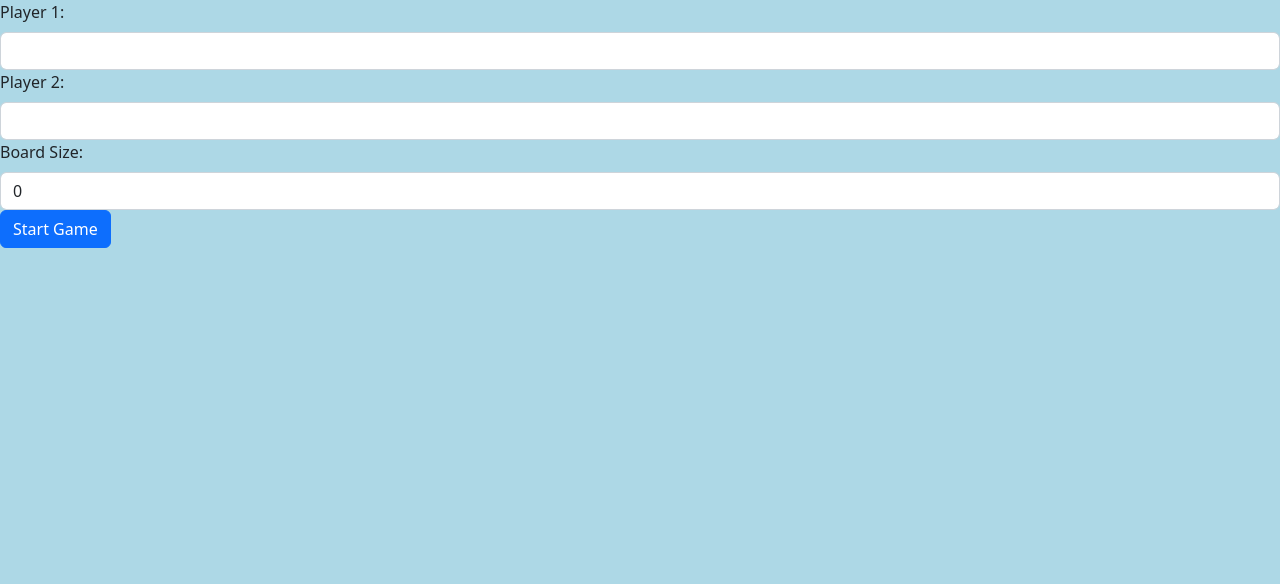
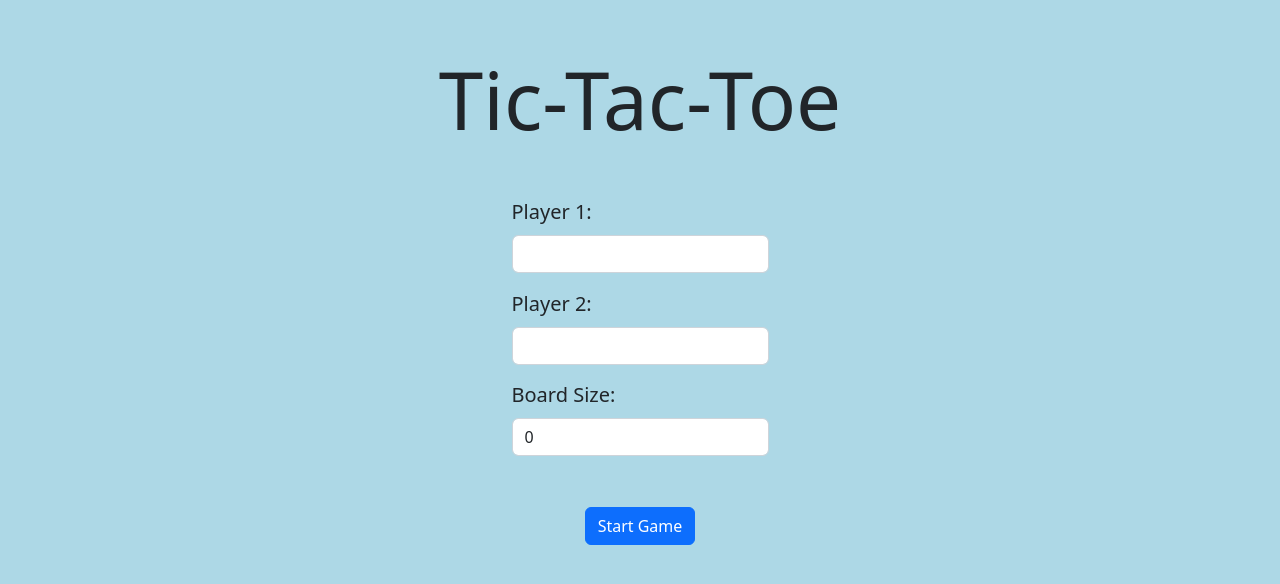
Before and after one commit to bengabay11/Tic-Tac-Toe, a React (Create React App) app: page / in a window 1280 px wide. Shown: the top 584 px of the page. Built offline with nearby package versions, Linux system fonts and the light colour scheme.

Commit message:
improve login page css

```diff
--- a/src/components/App/App.css
+++ b/src/components/App/App.css
@@ -13,32 +13,12 @@ body {
     margin: 0;
 }
 
-.game {
-    display: flex;
-    flex-direction: column;
-}
-
 .game-info {
     margin: 0 auto;
-    margin-top: 4%;
     display: flex;
     flex-direction: column;
     align-items: center;
     justify-content: center;
-}
-
-.game-board {
-    margin-right: 20px;
-    display: flex;
-    flex-direction: row;
-    margin: 0 auto;
-    margin-top: 60px;
-}
-
-.restart-button {
-    cursor: pointer;
-    margin: 0 auto;
-    margin-top: 40px;
 }
 
 .game-over {
@@ -78,14 +58,3 @@ body {
     max-width: 600px;
     margin: 0 auto;
 }
-
-.game-buttons {
-    display: flex;
-    align-items: center;
-    justify-content: center;
-    margin-top: 30px;
-}
-
-.game-buttons button {
-    margin: 20px; /* Adjust the margin as needed */
-}
--- /dev/null
+++ b/src/components/Game/Game.css
@@ -0,0 +1,29 @@
+.game {
+    display: flex;
+    flex-direction: column;
+}
+
+.game-board {
+    margin-right: 20px;
+    display: flex;
+    flex-direction: row;
+    margin: 0 auto;
+    margin-top: 60px;
+}
+
+.restart-button {
+    cursor: pointer;
+    margin: 0 auto;
+    margin-top: 40px;
+}
+
+.game-buttons {
+    display: flex;
+    align-items: center;
+    justify-content: center;
+    margin-top: 30px;
+}
+
+.game-buttons button {
+    margin: 20px;
+}
--- a/src/components/Game/Game.tsx
+++ b/src/components/Game/Game.tsx
@@ -12,6 +12,8 @@ import {
 import GameStatus from '../GameStatus/GameStatus';
 import GameOverModal from '../GameOverModal/GameOverModal';
 import { useNavigate } from 'react-router-dom';
+import GameTitle from '../GameTitle/GameTitle';
+import './Game.css';
 
 type BoardType = SquareOwnership[][];
 
@@ -71,8 +73,8 @@ const Game: React.FC<GameProps> = ({
 
     return (
         <div className="game">
+            <GameTitle />
             <div className="game-info">
-                <div className="display-1">{config.gameTitle}</div>
                 <GameStatus
                     firstPlayer={firstPlayer}
                     secondPlayer={secondPlayer}
--- /dev/null
+++ b/src/components/GameTitle/GameTitle.css
@@ -0,0 +1,4 @@
+.game-title {
+    margin-top: 4%;
+    text-align: center;
+}
--- /dev/null
+++ b/src/components/GameTitle/GameTitle.tsx
@@ -0,0 +1,9 @@
+import React from 'react';
+import './GameTitle.css';
+import config from '../../config';
+
+const GameTitle: React.FC = () => {
+    return <div className="game-title display-1">{config.gameTitle}</div>;
+};
+
+export default GameTitle;
--- /dev/null
+++ b/src/components/LoginForm/LoginForm.css
@@ -0,0 +1,16 @@
+.player1-label {
+    margin-top: 50px;
+}
+
+label {
+    margin-top: 6%;
+    font-size: 20px;
+}
+
+.login-form {
+    width: 100%;
+}
+
+.start-game-button {
+    margin-top: 4%;
+}
--- a/src/components/LoginForm/LoginForm.tsx
+++ b/src/components/LoginForm/LoginForm.tsx
@@ -1,5 +1,7 @@
 import React, { useState } from 'react';
 import { Form, Button } from 'react-bootstrap';
+import './LoginForm.css';
+import GameTitle from '../GameTitle/GameTitle';
 
 export class LoginFormData {
     boardSize: number;
@@ -37,10 +39,12 @@ const LoginForm: React.FC<LoginFormProps> = ({ onLogin }) => {
     };
 
     return (
-        <Form onSubmit={onSubmit}>
+        <Form onSubmit={onSubmit} className="login-form vertical-center">
+            <GameTitle />
             <Form.Group controlId="player1">
-                <Form.Label>Player 1:</Form.Label>
+                <Form.Label className="player1-label">Player 1:</Form.Label>
                 <Form.Control
+                    className="input-field"
                     type="text"
                     value={firstPlayerName}
                     onChange={(e) => setFirstPlayerName(e.target.value)}
@@ -49,7 +53,10 @@ const LoginForm: React.FC<LoginFormProps> = ({ onLogin }) => {
 
             <Form.Group controlId="player2">
                 <Form.Label>Player 2:</Form.Label>
+
                 <Form.Control
+                    required
+                    className="input-field"
                     type="text"
                     value={secondPlayerName}
                     onChange={(e) => setSecondPlayerName(e.target.value)}
@@ -59,13 +66,19 @@ const LoginForm: React.FC<LoginFormProps> = ({ onLogin }) => {
             <Form.Group controlId="boardSize">
                 <Form.Label>Board Size:</Form.Label>
                 <Form.Control
+                    required
+                    className="input-field"
                     type="number"
                     value={boardSize}
                     onChange={(e) => setBoardSize(parseInt(e.target.value, 10))}
                 />
             </Form.Group>
 
-            <Button variant="primary" type="submit">
+            <Button
+                className="start-game-button"
+                variant="primary"
+                type="submit"
+            >
                 Start Game
             </Button>
         </Form>
--- a/src/index.css
+++ b/src/index.css
@@ -1,13 +1,19 @@
 body {
-  margin: 0;
-  font-family: -apple-system, BlinkMacSystemFont, 'Segoe UI', 'Roboto', 'Oxygen',
-    'Ubuntu', 'Cantarell', 'Fira Sans', 'Droid Sans', 'Helvetica Neue',
-    sans-serif;
-  -webkit-font-smoothing: antialiased;
-  -moz-osx-font-smoothing: grayscale;
+    margin: 0;
+    font-family: -apple-system, BlinkMacSystemFont, 'Segoe UI', 'Roboto',
+        'Oxygen', 'Ubuntu', 'Cantarell', 'Fira Sans', 'Droid Sans',
+        'Helvetica Neue', sans-serif;
+    -webkit-font-smoothing: antialiased;
+    -moz-osx-font-smoothing: grayscale;
 }
 
 code {
-  font-family: source-code-pro, Menlo, Monaco, Consolas, 'Courier New',
-    monospace;
+    font-family: source-code-pro, Menlo, Monaco, Consolas, 'Courier New',
+        monospace;
 }
+
+.vertical-center {
+    display: flex;
+    flex-direction: column;
+    align-items: center;
+}
```
